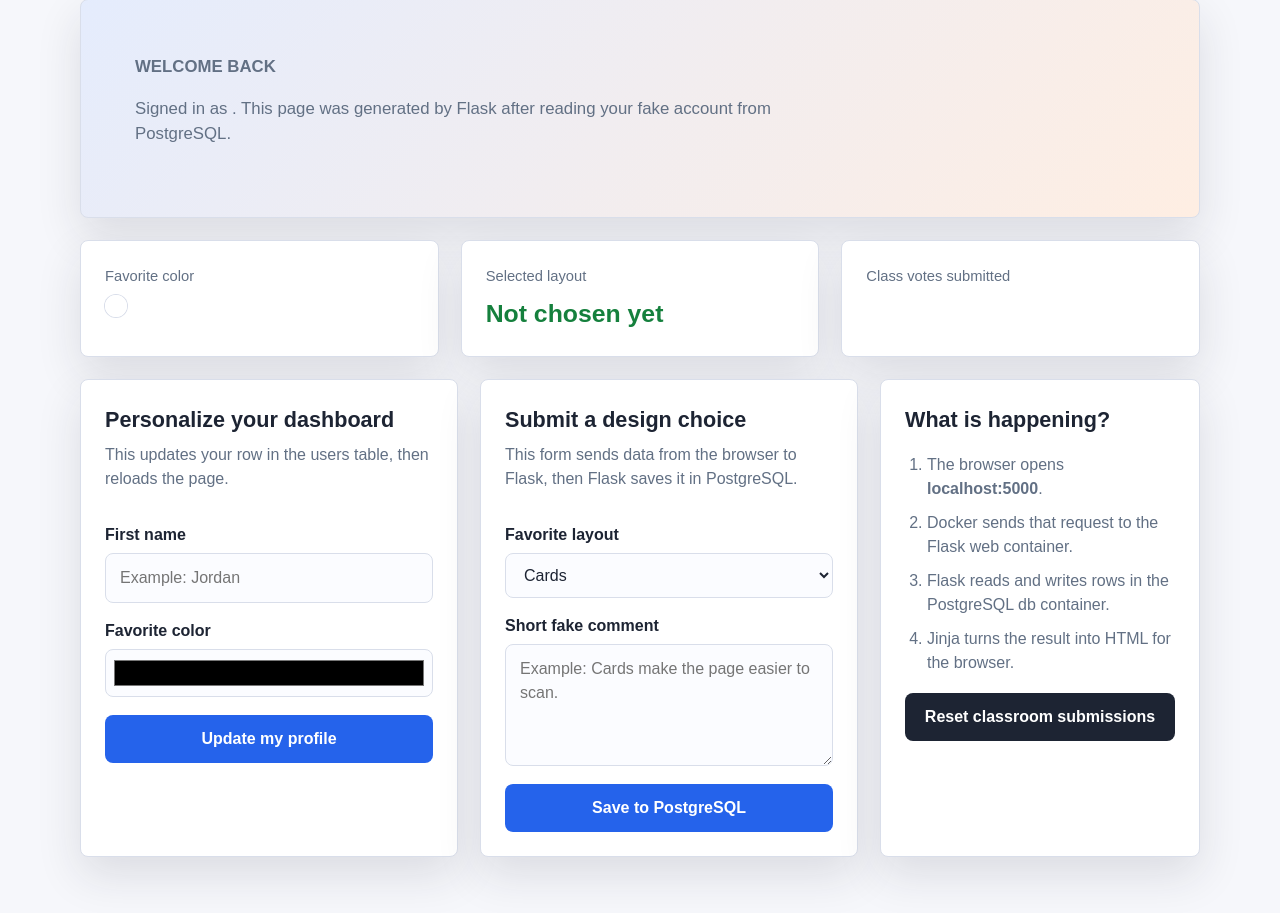
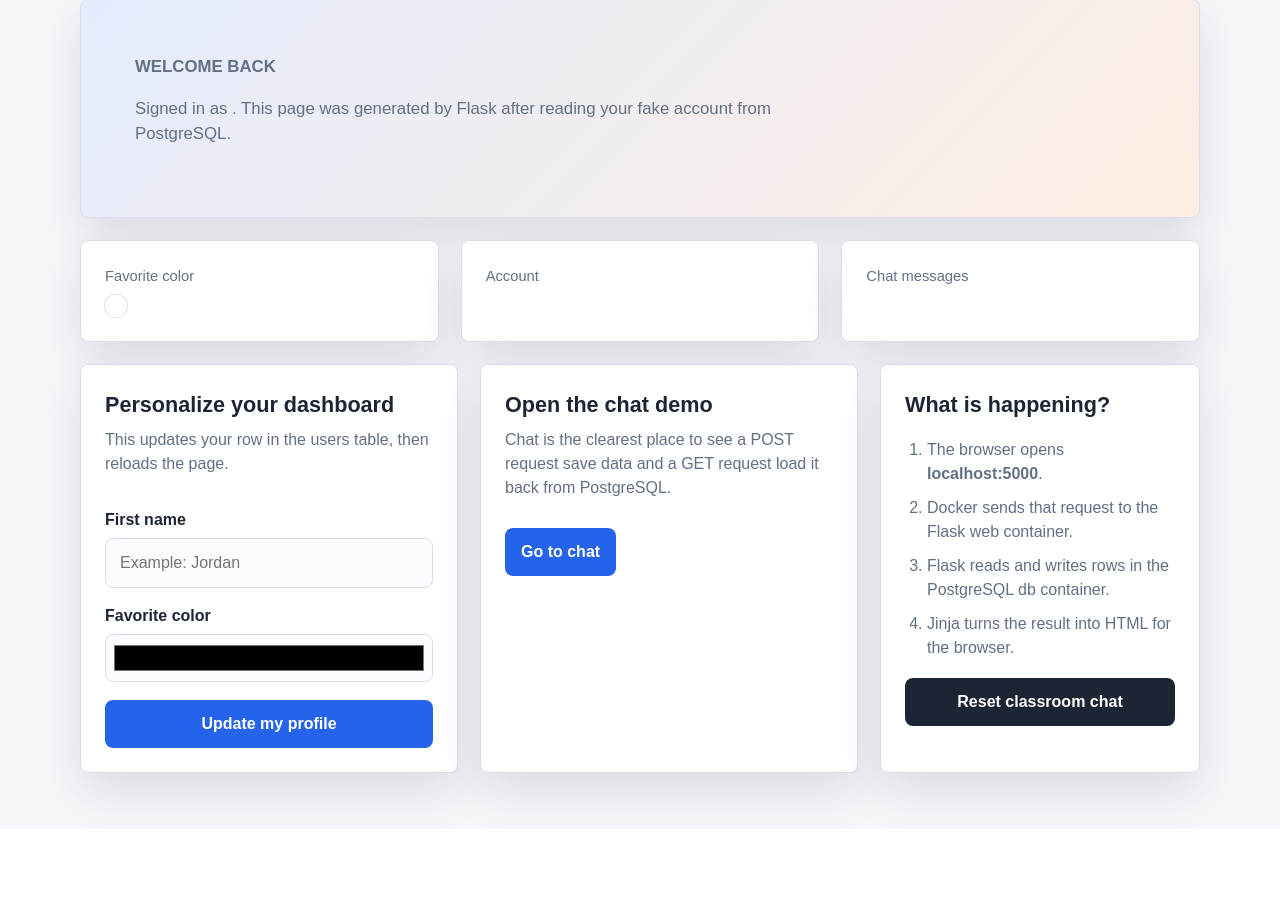
Before and after one commit to BobbyMcD422/PyClassDemo, a Flask app: template templates/dashboard.html in a window 1280 px wide. Shown: the part 98-1011 px from the top of the page. After the commit the page ends 914 px from the top, so only its background shows below. Run offline with Flask 3, Linux system fonts and the light colour scheme; the template is opened without the code that fills it, so the values that code supplies are empty; some libraries are stand-ins or nearby versions.

Commit message:
Removed old functionality

```diff
--- a/app.py
+++ b/app.py
@@ -39,8 +39,9 @@
     # 1. Make a list of fake classroom users.
     # 2. Connect to PostgreSQL.
     # 3. Create the users table if it is missing.
-    # 4. Create the submissions and messages tables if they are missing.
-    # 5. Insert the fake users only if they do not already exist.
+    # 4. Remove the old submissions table from an earlier version of the demo.
+    # 5. Create the messages table if it is missing.
+    # 6. Insert the fake users only if they do not already exist.
     demo_users = [
         ("user1", "sunnydesk", "#f97316"),
         ("user2", "bluepencil", "#2563eb"),
@@ -88,17 +89,9 @@
                 """
             )
             cur.execute("ALTER TABLE users ADD COLUMN IF NOT EXISTS first_name TEXT NOT NULL DEFAULT '';")
-            cur.execute(
-                """
-                CREATE TABLE IF NOT EXISTS submissions (
-                    id SERIAL PRIMARY KEY,
-                    user_id INTEGER REFERENCES users(id),
-                    layout_choice TEXT NOT NULL,
-                    comment TEXT,
-                    created_at TIMESTAMP DEFAULT CURRENT_TIMESTAMP
-                );
-                """
-            )
+            # This demo used to have a submissions table. Dropping it keeps the
+            # classroom database focused on the current chat example.
+            cur.execute("DROP TABLE IF EXISTS submissions;")
             cur.execute(
                 """
                 CREATE TABLE IF NOT EXISTS messages (
@@ -203,57 +196,27 @@
     return redirect(url_for("login"))
 
 
-@app.route("/", methods=["GET", "POST"])
+@app.route("/")
 def dashboard():
-    """Main classroom page: browser form -> Flask route -> PostgreSQL."""
+    """Main classroom page: browser -> Flask route -> PostgreSQL -> HTML."""
     # PSEUDO-CODE:
     # 1. Find out who is logged in.
     # 2. If nobody is logged in, send them to /login.
-    # 3. If the layout form was submitted, insert one new submission row.
-    # 4. For a normal page load, count all submissions.
-    # 5. Render dashboard.html with the user and database values.
+    # 3. Count chat messages from PostgreSQL.
+    # 4. Render dashboard.html with the user and database values.
     user = current_user()
     if not user:
         return redirect(url_for("login"))
 
-    if request.method == "POST":
-        layout_choice = request.form.get("layout_choice", "Cards")
-        comment = request.form.get("comment", "").strip()
-
-        with get_db_connection() as conn:
-            with conn.cursor() as cur:
-                cur.execute(
-                    """
-                    INSERT INTO submissions (user_id, layout_choice, comment)
-                    VALUES (%s, %s, %s);
-                    """,
-                    (user["id"], layout_choice, comment),
-                )
-
-        return redirect(url_for("dashboard"))
-
     with get_db_connection() as conn:
         with conn.cursor(cursor_factory=RealDictCursor) as cur:
-            cur.execute("SELECT COUNT(*) AS total FROM submissions;")
-            vote_count = cur.fetchone()["total"]
-
-            cur.execute(
-                """
-                SELECT layout_choice, comment, created_at
-                FROM submissions
-                WHERE user_id = %s
-                ORDER BY created_at DESC
-                LIMIT 1;
-                """,
-                (user["id"],),
-            )
-            latest_submission = cur.fetchone()
+            cur.execute("SELECT COUNT(*) AS total FROM messages;")
+            message_count = cur.fetchone()["total"]
 
     return render_template(
         "dashboard.html",
         user=user,
-        vote_count=vote_count,
-        latest_submission=latest_submission,
+        message_count=message_count,
     )
 
 
@@ -290,37 +253,6 @@
             )
 
     return redirect(url_for("dashboard"))
-
-
-@app.route("/submissions")
-def submissions():
-    # PSEUDO-CODE:
-    # 1. Make sure the visitor is logged in.
-    # 2. Join submissions to users so each row shows who submitted it.
-    # 3. Send the rows to submissions.html for display.
-    user = current_user()
-    if not user:
-        return redirect(url_for("login"))
-
-    with get_db_connection() as conn:
-        with conn.cursor(cursor_factory=RealDictCursor) as cur:
-            cur.execute(
-                """
-                SELECT submissions.id,
-                       users.username,
-                       users.first_name,
-                       users.favorite_color,
-                       submissions.layout_choice,
-                       submissions.comment,
-                       submissions.created_at
-                FROM submissions
-                JOIN users ON submissions.user_id = users.id
-                ORDER BY submissions.created_at DESC;
-                """
-            )
-            rows = cur.fetchall()
-
-    return render_template("submissions.html", user=user, submissions=rows)
 
 
 @app.route("/chat", methods=["GET", "POST"])
@@ -377,17 +309,16 @@
 
 @app.route("/reset-demo", methods=["POST"])
 def reset_demo():
-    # Classroom reset only: this clears practice submissions between demos.
+    # Classroom reset only: this clears practice chat messages between demos.
     # PSEUDO-CODE:
     # 1. Make sure a fake classroom user is logged in.
-    # 2. Delete all rows from submissions and messages.
+    # 2. Delete all rows from messages.
     # 3. Leave student names, colors, usernames, and passwords alone.
     if not current_user():
         return redirect(url_for("login"))
 
     with get_db_connection() as conn:
         with conn.cursor() as cur:
-            cur.execute("DELETE FROM submissions;")
             cur.execute("DELETE FROM messages;")
 
     init_db()
--- a/static/style.css
+++ b/static/style.css
@@ -227,6 +227,20 @@
   background: var(--primary-dark);
 }
 
+.button-link {
+  display: inline-block;
+  margin-top: 12px;
+  border-radius: 8px;
+  padding: 12px 16px;
+  background: var(--primary);
+  color: #ffffff;
+  font-weight: 800;
+}
+
+.button-link:hover {
+  background: var(--primary-dark);
+}
+
 .secondary-button {
   width: 100%;
   background: var(--ink);
--- a/templates/base.html
+++ b/templates/base.html
@@ -13,7 +13,6 @@
       <nav>
         {% if session.get("user_id") %}
           <a href="{{ url_for('dashboard') }}">Dashboard</a>
-          <a href="{{ url_for('submissions') }}">Submissions</a>
           <a href="{{ url_for('chat') }}">Chat</a>
           <a href="{{ url_for('logout') }}">Log out</a>
         {% endif %}
--- a/templates/dashboard.html
+++ b/templates/dashboard.html
@@ -22,19 +22,13 @@
   </div>
 
   <div class="stat-card">
-    <span>Selected layout</span>
-    <strong>
-      {% if latest_submission %}
-        {{ latest_submission.layout_choice }}
-      {% else %}
-        Not chosen yet
-      {% endif %}
-    </strong>
+    <span>Account</span>
+    <strong>{{ user.username }}</strong>
   </div>
 
   <div class="stat-card">
-    <span>Class votes submitted</span>
-    <strong>{{ vote_count }}</strong>
+    <span>Chat messages</span>
+    <strong>{{ message_count }}</strong>
   </div>
 </section>
 
@@ -52,22 +46,11 @@
     <button type="submit">Update my profile</button>
   </form>
 
-  <form class="card form-card" method="post" action="{{ url_for('dashboard') }}">
-    <h2>Submit a design choice</h2>
-    <p class="muted">This form sends data from the browser to Flask, then Flask saves it in PostgreSQL.</p>
-
-    <label for="layout_choice">Favorite layout</label>
-    <select id="layout_choice" name="layout_choice">
-      <option>Cards</option>
-      <option>List</option>
-      <option>Grid</option>
-    </select>
-
-    <label for="comment">Short fake comment</label>
-    <textarea id="comment" name="comment" rows="4" maxlength="160" placeholder="Example: Cards make the page easier to scan."></textarea>
-
-    <button type="submit">Save to PostgreSQL</button>
-  </form>
+  <section class="card lesson-card">
+    <h2>Open the chat demo</h2>
+    <p class="muted">Chat is the clearest place to see a POST request save data and a GET request load it back from PostgreSQL.</p>
+    <a class="button-link" href="{{ url_for('chat') }}">Go to chat</a>
+  </section>
 
   <aside class="card lesson-card">
     <h2>What is happening?</h2>
@@ -79,7 +62,7 @@
     </ol>
 
     <form method="post" action="{{ url_for('reset_demo') }}">
-      <button class="secondary-button" type="submit">Reset classroom submissions</button>
+      <button class="secondary-button" type="submit">Reset classroom chat</button>
     </form>
   </aside>
 </section>
--- a/useful-cmds.txt
+++ b/useful-cmds.txt
@@ -1,2 +1,8 @@
+Start App:
+python app.py | python ClassDemo/app.py
+
 See DB in Docker:
 psql -U demo -d demoapp
+
+See all Tables In DB (after previous CMD):
+\dt
```
Also changed, not shown: templates/submissions.html (deleted, +0 -45 lines), README.md.
